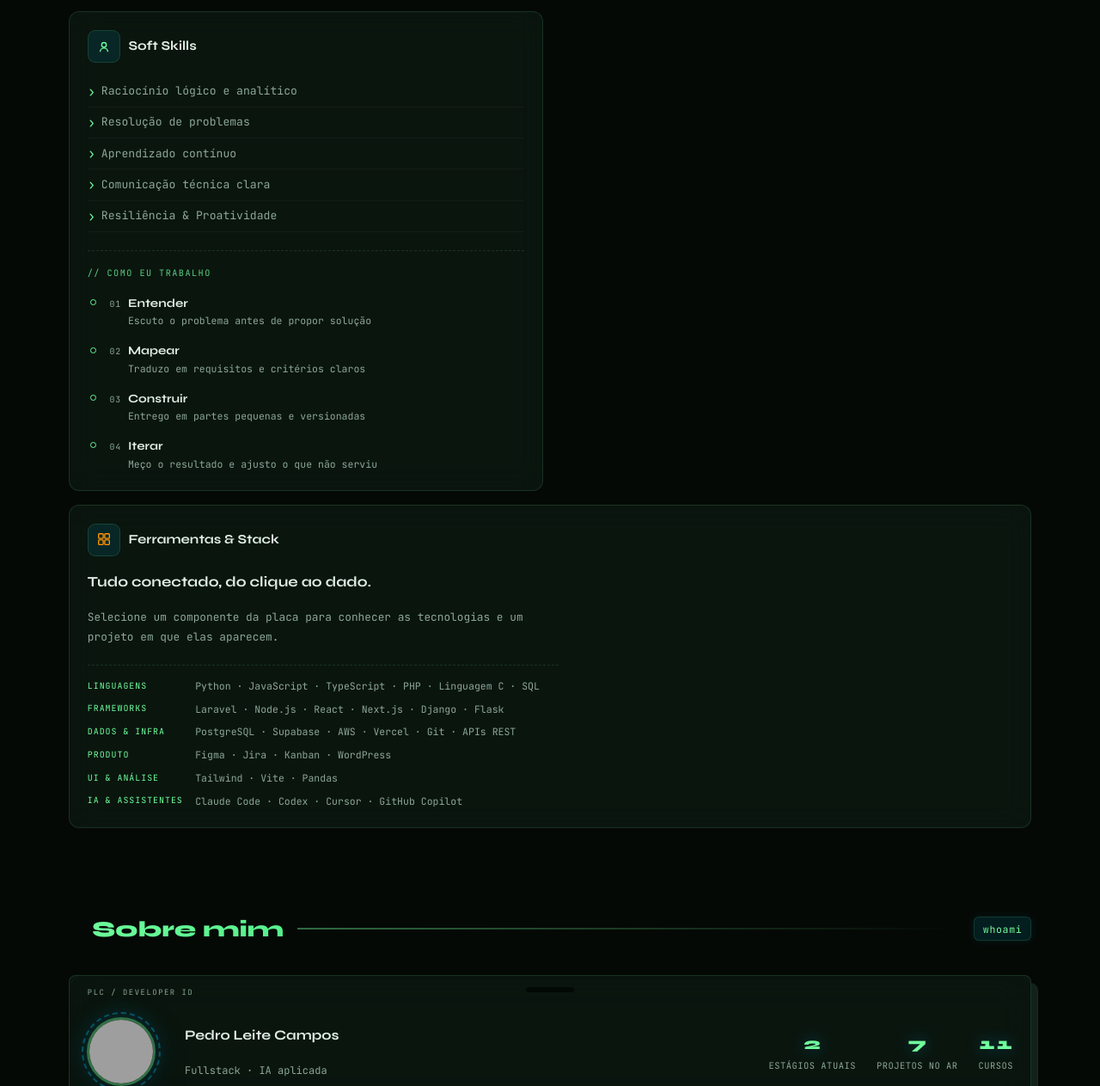
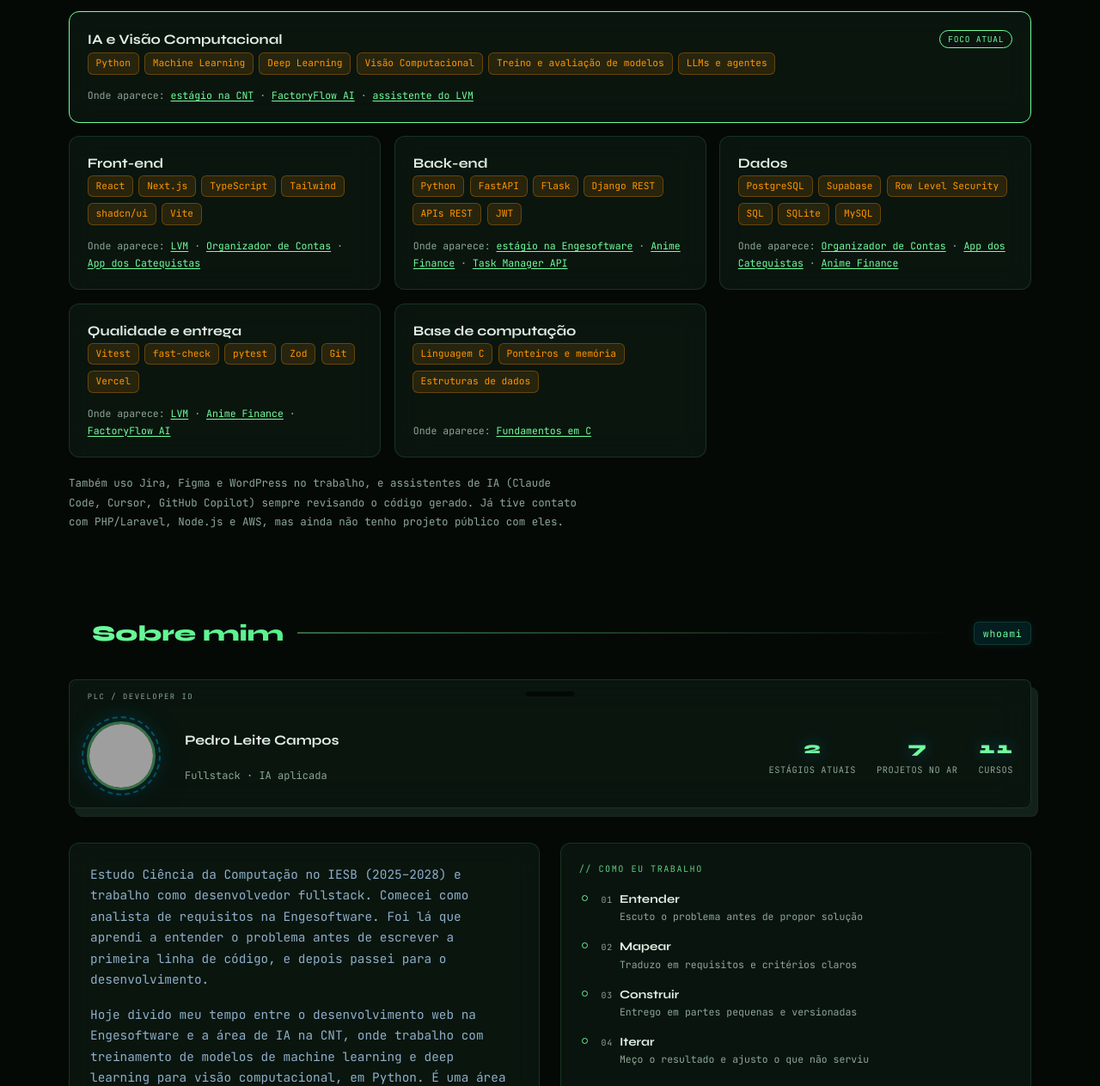
Before and after one commit to plc232007/portifolio-pedro, a plain HTML site: page index.html in a window 1280 px wide. Shown: the part 3840-5103 px from the top of the page at 86% size. Drawn offline with Linux system fonts and the light colour scheme; grey boxes are pictures that could not be loaded.

Commit message:
feat: stack agrupada e ligada aos projetos, com IA em destaque
O radar com percentuais autoavaliados sai. Cada grupo de tecnologias
agora aponta para o projeto ou estágio onde ela foi usada, e o grupo
de IA e visão computacional aparece primeiro, marcado como foco atual.

PHP/Laravel, Node.js e AWS passam para uma nota de 'contato prévio',
já que nenhum projeto público usa essas tecnologias. O fluxo 'como eu
trabalho' vai para a seção Sobre.

```diff
--- a/assets/css/enhance.css
+++ b/assets/css/enhance.css
@@ -225,78 +225,6 @@ html.js-reveal .tl-entry.reveal-item {
 }
 
 /* ============================================================
-   5. STACK — PLACA E ÍNDICE
-   ============================================================ */
-.tech-sphere-wrap {
-  display: grid;
-  grid-template-columns: 1.05fr 0.95fr;
-  gap: 2rem;
-  align-items: center;
-}
-
-.tech-legend {
-  display: flex;
-  flex-direction: column;
-  gap: 0.9rem;
-}
-
-.tech-legend-title {
-  font-family: var(--display);
-  font-size: 1.05rem;
-  font-weight: 700;
-  color: var(--text);
-}
-
-.tech-legend p {
-  font-size: 0.8rem;
-  color: var(--muted);
-  line-height: 1.8;
-}
-
-/* Índice textual — versão escaneável (e acessível) da placa */
-.tech-index {
-  display: grid;
-  grid-template-columns: auto 1fr;
-  gap: 0.45rem 0.9rem;
-  margin-top: 0.4rem;
-  padding-top: 0.9rem;
-  border-top: 1px dashed var(--border);
-  font-size: 0.72rem;
-}
-
-.tech-index dt {
-  font-family: var(--mono);
-  font-size: 0.62rem;
-  letter-spacing: 0.1em;
-  text-transform: uppercase;
-  color: var(--cyan);
-  white-space: nowrap;
-  padding-top: 0.1rem;
-}
-
-.tech-index dd {
-  margin: 0;
-  color: var(--muted);
-  line-height: 1.7;
-}
-
-@media (max-width: 620px) {
-  .tech-index {
-    grid-template-columns: 1fr;
-    gap: 0.15rem;
-  }
-  .tech-index dd {
-    margin-bottom: 0.5rem;
-  }
-}
-
-@media (max-width: 860px) {
-  .tech-sphere-wrap {
-    grid-template-columns: 1fr;
-  }
-}
-
-/* ============================================================
    7. CARDS DE PROJETO — profundidade + holografia
    ============================================================ */
 .proj-card {
--- a/assets/css/style.css
+++ b/assets/css/style.css
@@ -689,11 +689,6 @@ body.light-theme .about-text {
   gap: 1rem;
 }
 
-.skill-card--wide {
-  grid-column: 1 / -1;
-  overflow: visible;
-}
-
 .skill-card {
   background: var(--surface);
   border: 1px solid var(--border);
@@ -744,13 +739,6 @@ body.light-theme .about-text {
 .skill-card > * {
   position: relative;
   z-index: 2;
-}
-
-.skill-card-head {
-  display: flex;
-  align-items: center;
-  gap: 0.6rem;
-  margin-bottom: 1rem;
 }
 
 .skill-icon-wrap,
--- a/assets/css/workspace.css
+++ b/assets/css/workspace.css
@@ -188,3 +188,17 @@ body.light-theme .room-halo { background: radial-gradient(ellipse, #72984b25, tr
 @media (max-width: 900px) {
   .projects-grid--featured, .projects-grid--compact { grid-template-columns: 1fr; }
 }
+
+/* Stack: cada grupo aponta para onde a tecnologia foi usada de verdade. */
+.stack-grid { grid-template-columns: repeat(auto-fill, minmax(300px, 1fr)); }
+.stack-card { display: flex; flex-direction: column; }
+.stack-head { display: flex; align-items: center; justify-content: space-between; gap: .6rem; }
+.stack-head h3 { font: 700 1rem var(--display); color: var(--text); margin: 0; }
+.stack-card--focus { border-color: var(--cyan); grid-column: 1 / -1; }
+.stack-tag { flex: none; padding: .2rem .55rem; border: 1px solid var(--cyan); border-radius: 999px; font: .6rem var(--mono); letter-spacing: .08em; text-transform: uppercase; color: var(--cyan); }
+.stack-where { margin-top: auto; padding-top: .9rem; font-size: .72rem; color: var(--muted); line-height: 1.7; }
+.stack-where a { color: var(--cyan); text-decoration: underline; text-underline-offset: 2px; }
+.stack-extra { margin-top: 1.2rem; font-size: .78rem; line-height: 1.8; color: var(--muted); max-width: 80ch; }
+.about-flow { padding: 1.3rem; border: 1px solid var(--border); border-radius: 12px; background: var(--surface); }
+.about-flow .flow { margin-top: 0; padding-top: 0; border-top: 0; }
+.exp-card:target, .proj-card:target { scroll-margin-top: 120px; }
--- a/index.html
+++ b/index.html
@@ -231,7 +231,7 @@
           <p class="projects-intro">Três projetos em produção, de ponta a ponta. Os outros estão mais abaixo.</p>
 
           <div class="projects-grid projects-grid--featured">
-            <article class="proj-card proj-card--featured">
+            <article id="proj-lvm" class="proj-card proj-card--featured">
               <div class="proj-top">
                 <span class="proj-icon" aria-hidden="true">📐</span>
                 <span class="proj-status proj-status-live">Em produção</span>
@@ -262,7 +262,7 @@
                 <a class="proj-link" href="https://github.com/plc232007/lvm" target="_blank" rel="noreferrer">Código</a>
               </div>
             </article>
-            <article class="proj-card proj-card--featured">
+            <article id="proj-organizador" class="proj-card proj-card--featured">
               <div class="proj-top">
                 <span class="proj-icon" aria-hidden="true">💰</span>
                 <span class="proj-status proj-status-live">Em produção</span>
@@ -293,7 +293,7 @@
                 <a class="proj-link" href="https://github.com/plc232007/organizador-contas" target="_blank" rel="noreferrer">Código</a>
               </div>
             </article>
-            <article class="proj-card proj-card--featured">
+            <article id="proj-catequistas" class="proj-card proj-card--featured">
               <div class="proj-top">
                 <span class="proj-icon" aria-hidden="true">📚</span>
                 <span class="proj-status proj-status-live">Em produção</span>
@@ -328,7 +328,7 @@
 
           <h3 class="projects-subtitle">Outros projetos</h3>
           <div class="projects-grid projects-grid--compact">
-            <article class="proj-card proj-card--compact">
+            <article id="proj-factoryflow" class="proj-card proj-card--compact">
               <div class="proj-top">
                 <span class="proj-icon" aria-hidden="true">🤖</span>
                 <span class="proj-status proj-status-live">Concluído</span>
@@ -345,7 +345,7 @@
                 <a class="proj-link" href="https://github.com/plc232007/factoryflow-ai" target="_blank" rel="noreferrer">Código</a>
               </div>
             </article>
-            <article class="proj-card proj-card--compact">
+            <article id="proj-anime-finance" class="proj-card proj-card--compact">
               <div class="proj-top">
                 <span class="proj-icon" aria-hidden="true">📊</span>
                 <span class="proj-status proj-status-idea">Em evolução</span>
@@ -380,7 +380,7 @@
                 <a class="proj-link" href="https://github.com/plc232007/sabor-express" target="_blank" rel="noreferrer">Código</a>
               </div>
             </article>
-            <article class="proj-card proj-card--compact">
+            <article id="proj-task-manager" class="proj-card proj-card--compact">
               <div class="proj-top">
                 <span class="proj-icon" aria-hidden="true">🗂️</span>
                 <span class="proj-status proj-status-live">Concluído</span>
@@ -451,7 +451,7 @@
                 <a class="proj-link" href="https://github.com/plc232007/catequese-adultos-ic" target="_blank" rel="noreferrer">Código</a>
               </div>
             </article>
-            <article class="proj-card proj-card--compact">
+            <article id="proj-c" class="proj-card proj-card--compact">
               <div class="proj-top">
                 <span class="proj-icon" aria-hidden="true">🧮</span>
                 <span class="proj-status proj-status-live">Contínuo</span>
@@ -484,7 +484,7 @@
           <div class="timeline">
             <div class="tl-entry">
               <div class="tl-dot"></div>
-              <div class="exp-card">
+              <div class="exp-card" id="exp-cnt">
                 <div class="exp-head">
                   <div>
                     <div class="exp-company">CNT</div>
@@ -509,7 +509,7 @@
 
             <div class="tl-entry">
               <div class="tl-dot"></div>
-              <div class="exp-card">
+              <div class="exp-card" id="exp-engesoftware">
                 <div class="exp-head">
                   <div>
                     <div class="exp-company">Engesoftware Tecnologia</div>
@@ -565,100 +565,96 @@
             <span class="section-tag">skills.json</span>
           </div>
 
-          <div class="skills-grid">
-            <!-- Soft Skills -->
-            <div class="skill-card">
-              <div class="skill-card-head">
-                <div class="skill-icon-wrap">
-                  <svg viewBox="0 0 20 20" fill="none" stroke="var(--cyan)" stroke-width="1.5" class="icon-md"
-                    aria-hidden="true">
-                    <circle cx="10" cy="8" r="3"></circle>
-                    <path d="M5 17c0-2.8 2.2-5 5-5s5 2.2 5 5"></path>
-                  </svg>
-                </div>
-                <h3>Soft Skills</h3>
+          <div class="skills-grid stack-grid">
+            <div class="skill-card stack-card stack-card--focus">
+              <div class="stack-head">
+                <h3>IA e Visão Computacional</h3>
+                <span class="stack-tag">Foco atual</span>
               </div>
-
-              <ul>
-                <li>Raciocínio lógico e analítico</li>
-                <li>Resolução de problemas</li>
-                <li>Aprendizado contínuo</li>
-                <li>Comunicação técnica clara</li>
-                <li>Resiliência &amp; Proatividade</li>
-              </ul>
-
-              <div class="flow">
-                <span class="flow-label">// como eu trabalho</span>
-                <ol class="flow-steps">
-                  <li>
-                    <span class="flow-num">01</span>
-                    <span class="flow-title">Entender</span>
-                    <span class="flow-desc">Escuto o problema antes de propor solução</span>
-                  </li>
-                  <li>
-                    <span class="flow-num">02</span>
-                    <span class="flow-title">Mapear</span>
-                    <span class="flow-desc">Traduzo em requisitos e critérios claros</span>
-                  </li>
-                  <li>
-                    <span class="flow-num">03</span>
-                    <span class="flow-title">Construir</span>
-                    <span class="flow-desc">Entrego em partes pequenas e versionadas</span>
-                  </li>
-                  <li>
-                    <span class="flow-num">04</span>
-                    <span class="flow-title">Iterar</span>
-                    <span class="flow-desc">Meço o resultado e ajusto o que não serviu</span>
-                  </li>
-                </ol>
+              <div class="proj-techs">
+                <span class="tech-pill">Python</span>
+                <span class="tech-pill">Machine Learning</span>
+                <span class="tech-pill">Deep Learning</span>
+                <span class="tech-pill">Visão Computacional</span>
+                <span class="tech-pill">Treino e avaliação de modelos</span>
+                <span class="tech-pill">LLMs e agentes</span>
               </div>
+              <p class="stack-where">Onde aparece: <a href="#exp-cnt">estágio na CNT</a> · <a href="#proj-factoryflow">FactoryFlow AI</a> · <a href="#proj-lvm">assistente do LVM</a></p>
             </div>
-
-            <!-- Ferramentas & Stack — linha inteira -->
-            <div class="skill-card skill-card--wide">
-              <div class="skill-card-head">
-                <div class="skill-icon-wrap">
-                  <svg viewBox="0 0 20 20" fill="none" stroke="var(--orange)" stroke-width="1.5" class="icon-md"
-                    aria-hidden="true">
-                    <rect x="3" y="3" width="6" height="6" rx="1"></rect>
-                    <rect x="11" y="3" width="6" height="6" rx="1"></rect>
-                    <rect x="3" y="11" width="6" height="6" rx="1"></rect>
-                    <rect x="11" y="11" width="6" height="6" rx="1"></rect>
-                  </svg>
-                </div>
-                <h3>Ferramentas &amp; Stack</h3>
+            <div class="skill-card stack-card">
+              <div class="stack-head">
+                <h3>Front-end</h3>
               </div>
-
-              <div class="tech-sphere-wrap">
-                <div class="tech-legend">
-                  <span class="tech-legend-title">Tudo conectado, do clique ao dado.</span>
-                  <p>
-                    Selecione um componente da placa para conhecer as tecnologias e um projeto em que elas aparecem.
-                  </p>
-
-                  <dl class="tech-index">
-                    <dt>Linguagens</dt>
-                    <dd>Python · JavaScript · TypeScript · PHP · Linguagem C · SQL</dd>
-
-                    <dt>Frameworks</dt>
-                    <dd>Laravel · Node.js · React · Next.js · Django · Flask</dd>
-
-                    <dt>Dados &amp; infra</dt>
-                    <dd>PostgreSQL · Supabase · AWS · Vercel · Git · APIs REST</dd>
-
-                    <dt>Produto</dt>
-                    <dd>Figma · Jira · Kanban · WordPress</dd>
-
-                    <dt>UI &amp; análise</dt>
-                    <dd>Tailwind · Vite · Pandas</dd>
-
-                    <dt>IA &amp; assistentes</dt>
-                    <dd>Claude Code · Codex · Cursor · GitHub Copilot</dd>
-                  </dl>
-                </div>
+              <div class="proj-techs">
+                <span class="tech-pill">React</span>
+                <span class="tech-pill">Next.js</span>
+                <span class="tech-pill">TypeScript</span>
+                <span class="tech-pill">Tailwind</span>
+                <span class="tech-pill">shadcn/ui</span>
+                <span class="tech-pill">Vite</span>
               </div>
+              <p class="stack-where">Onde aparece: <a href="#proj-lvm">LVM</a> · <a href="#proj-organizador">Organizador de Contas</a> · <a href="#proj-catequistas">App dos Catequistas</a></p>
+            </div>
+            <div class="skill-card stack-card">
+              <div class="stack-head">
+                <h3>Back-end</h3>
+              </div>
+              <div class="proj-techs">
+                <span class="tech-pill">Python</span>
+                <span class="tech-pill">FastAPI</span>
+                <span class="tech-pill">Flask</span>
+                <span class="tech-pill">Django REST</span>
+                <span class="tech-pill">APIs REST</span>
+                <span class="tech-pill">JWT</span>
+              </div>
+              <p class="stack-where">Onde aparece: <a href="#exp-engesoftware">estágio na Engesoftware</a> · <a href="#proj-anime-finance">Anime Finance</a> · <a href="#proj-task-manager">Task Manager API</a></p>
+            </div>
+            <div class="skill-card stack-card">
+              <div class="stack-head">
+                <h3>Dados</h3>
+              </div>
+              <div class="proj-techs">
+                <span class="tech-pill">PostgreSQL</span>
+                <span class="tech-pill">Supabase</span>
+                <span class="tech-pill">Row Level Security</span>
+                <span class="tech-pill">SQL</span>
+                <span class="tech-pill">SQLite</span>
+                <span class="tech-pill">MySQL</span>
+              </div>
+              <p class="stack-where">Onde aparece: <a href="#proj-organizador">Organizador de Contas</a> · <a href="#proj-catequistas">App dos Catequistas</a> · <a href="#proj-anime-finance">Anime Finance</a></p>
+            </div>
+            <div class="skill-card stack-card">
+              <div class="stack-head">
+                <h3>Qualidade e entrega</h3>
+              </div>
+              <div class="proj-techs">
+                <span class="tech-pill">Vitest</span>
+                <span class="tech-pill">fast-check</span>
+                <span class="tech-pill">pytest</span>
+                <span class="tech-pill">Zod</span>
+                <span class="tech-pill">Git</span>
+                <span class="tech-pill">Vercel</span>
+              </div>
+              <p class="stack-where">Onde aparece: <a href="#proj-lvm">LVM</a> · <a href="#proj-anime-finance">Anime Finance</a> · <a href="#proj-factoryflow">FactoryFlow AI</a></p>
+            </div>
+            <div class="skill-card stack-card">
+              <div class="stack-head">
+                <h3>Base de computação</h3>
+              </div>
+              <div class="proj-techs">
+                <span class="tech-pill">Linguagem C</span>
+                <span class="tech-pill">Ponteiros e memória</span>
+                <span class="tech-pill">Estruturas de dados</span>
+              </div>
+              <p class="stack-where">Onde aparece: <a href="#proj-c">Fundamentos em C</a></p>
             </div>
           </div>
+
+          <p class="stack-extra">
+            Também uso Jira, Figma e WordPress no trabalho, e assistentes de IA (Claude Code, Cursor, GitHub Copilot)
+            sempre revisando o código gerado. Já tive contato com PHP/Laravel, Node.js e AWS, mas ainda não tenho projeto
+            público com eles.
+          </p>
         </div>
       </section>
 
@@ -716,6 +712,34 @@
                 Também desenvolvo sites e sistemas para clientes reais pela <strong class="about-highlight">Leite Campos
                 Consultoria</strong>, empresa da minha família.
               </p>
+            </div>
+
+            <div class="about-flow">
+              <div class="flow">
+                <span class="flow-label">// como eu trabalho</span>
+                <ol class="flow-steps">
+                  <li>
+                    <span class="flow-num">01</span>
+                    <span class="flow-title">Entender</span>
+                    <span class="flow-desc">Escuto o problema antes de propor solução</span>
+                  </li>
+                  <li>
+                    <span class="flow-num">02</span>
+                    <span class="flow-title">Mapear</span>
+                    <span class="flow-desc">Traduzo em requisitos e critérios claros</span>
+                  </li>
+                  <li>
+                    <span class="flow-num">03</span>
+                    <span class="flow-title">Construir</span>
+                    <span class="flow-desc">Entrego em partes pequenas e versionadas</span>
+                  </li>
+                  <li>
+                    <span class="flow-num">04</span>
+                    <span class="flow-title">Iterar</span>
+                    <span class="flow-desc">Meço o resultado e ajusto o que não serviu</span>
+                  </li>
+                </ol>
+              </div>
             </div>
           </div>
         </div>
```
